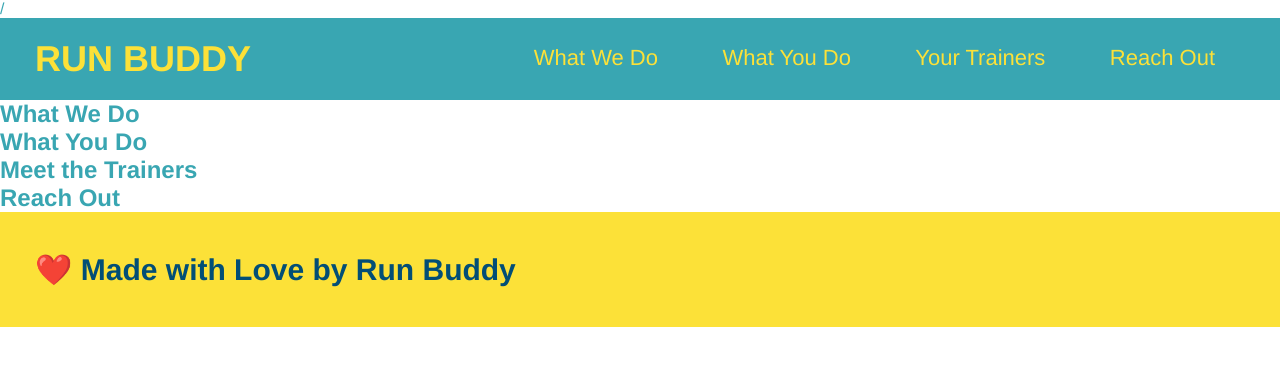
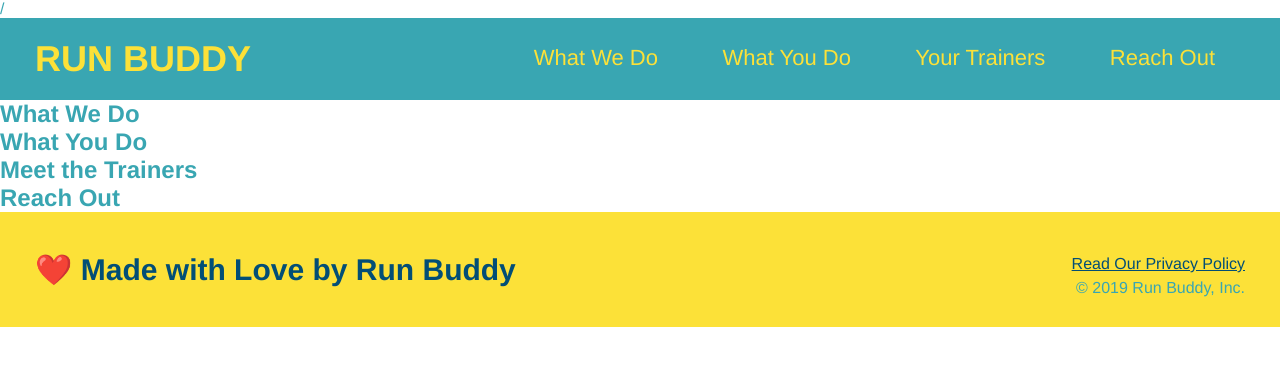
Before and after one commit to DarrellMarkham/run-buddy, a plain HTML site: page index.html in a window 1280 px wide. Drawn offline with Linux system fonts and the light colour scheme.

Commit message:
<Readding Footer Test>

```diff
--- a/index.html
+++ b/index.html
@@ -59,6 +59,10 @@
         <!-- footer -->
         <footer>
             <h2>❤️ Made with Love by Run Buddy</h2>
+            <div>
+                <a href="#">Read Our Privacy Policy</a><br />
+                &copy; 2019 Run Buddy, Inc.
+            </div>
         </footer>
     </body>
 </html>
```
